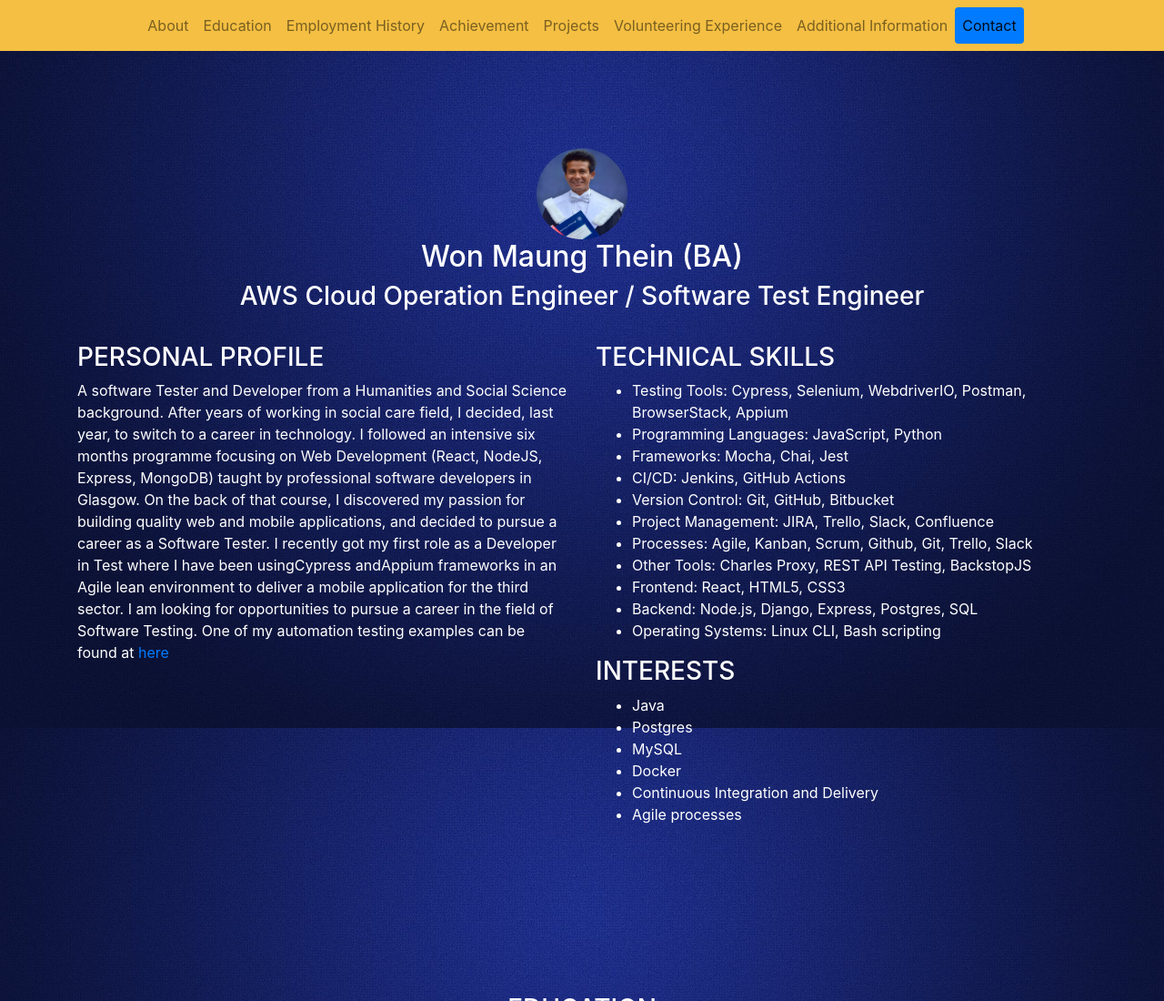
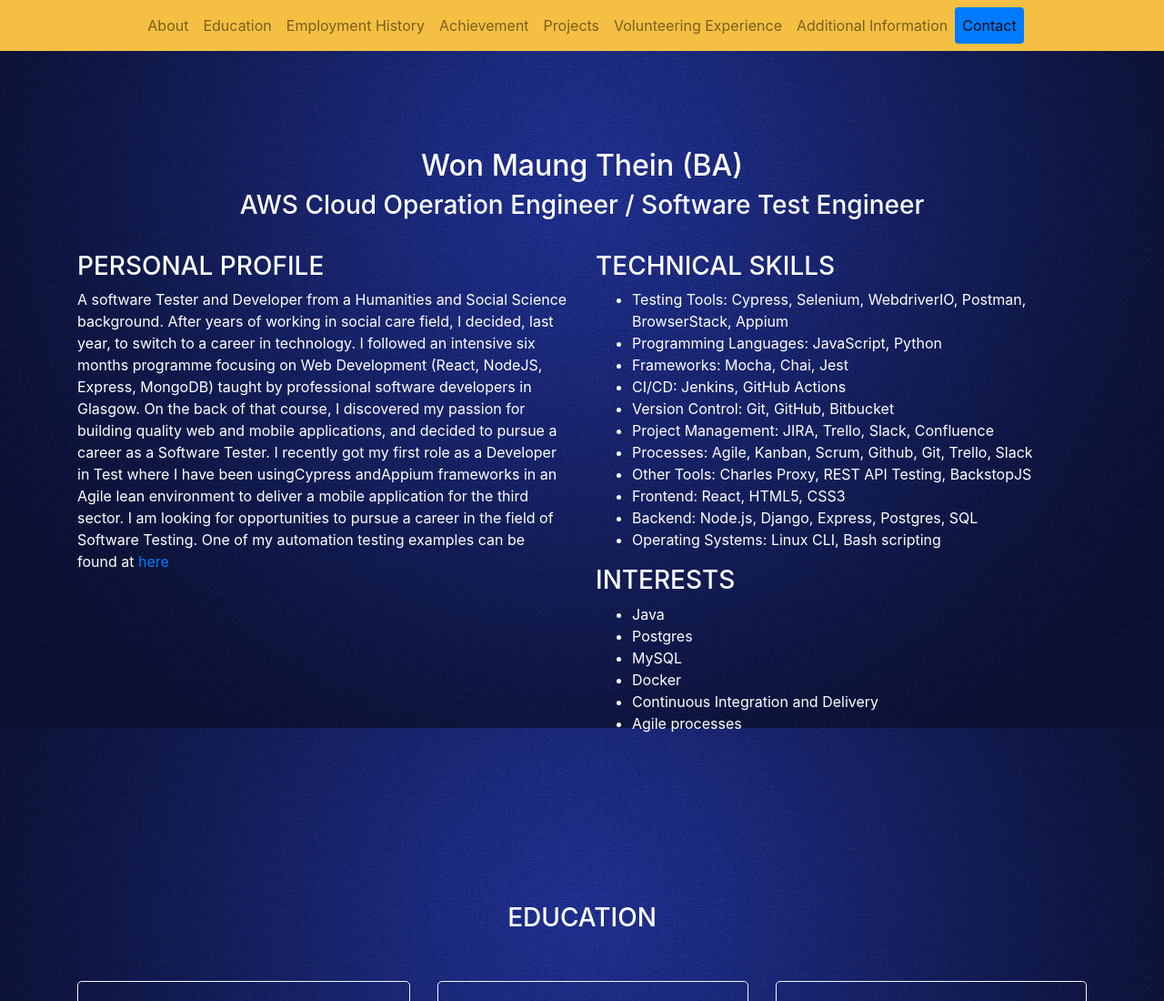
Before and after one commit to wonmaungthein/AWS-re-start-project, a website: page index.html in a window 1280 px wide. Shown: the top 1100 px of the page at 91% size. Drawn offline with nearby package versions, Linux system fonts and the light colour scheme.

Commit message:
commented out logo

```diff
--- a/index.html
+++ b/index.html
@@ -75,7 +75,7 @@
 		<section id="Home">
 			<div class="container">
 				<div class="aboutMe">
-					<img class="logo" src="me.jpg" alt "myphoto" />
+					<!-- <img class="logo" src="me.jpg" alt "myphoto" /> -->
 					<h2>Won Maung Thein (BA)</h2>
 					<h3>AWS Cloud Operation Engineer / Software Test Engineer <h3>
 				</div>
```
